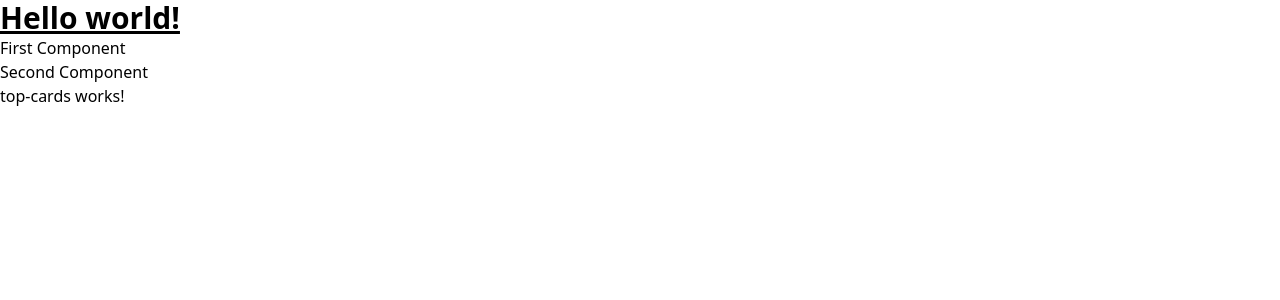
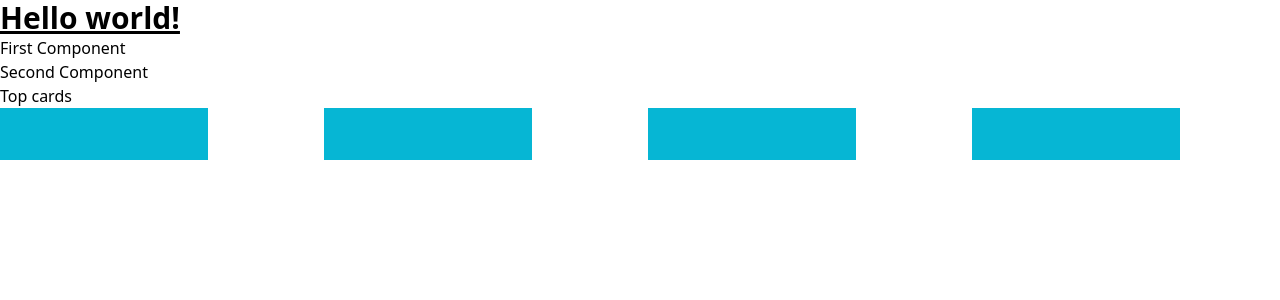
Before and after one commit to zdavidson/nextfan-angular, an Angular app: page /top-cards in a window 1280 px wide. Shown: the top 300 px of the page. Built offline with nearby package versions, Linux system fonts and the light colour scheme.

Commit message:
columns displaying

```diff
--- a/src/app/app.module.ts
+++ b/src/app/app.module.ts
@@ -10,9 +10,10 @@ import { TestRouteTwoComponent } from './test-route-two/test-route-two.component
 import { TestRouteThreeComponent } from './test-route-three/test-route-three.component';
 import { TestRouteFourComponent } from './test-route-four/test-route-four.component';
 import { TopCardsComponent } from './top-cards/top-cards.component';
+import { CardComponent } from './card/card.component';
 
 @NgModule({
-  declarations: [AppComponent, FirstComponent, SecondComponent, TestRouteOneComponent, TestRouteTwoComponent, TestRouteThreeComponent, TestRouteFourComponent, TopCardsComponent],
+  declarations: [AppComponent, FirstComponent, SecondComponent, TestRouteOneComponent, TestRouteTwoComponent, TestRouteThreeComponent, TestRouteFourComponent, TopCardsComponent, CardComponent],
   imports: [BrowserModule, AppRoutingModule],
   providers: [],
   bootstrap: [AppComponent],
--- /dev/null
+++ b/src/app/card/card.component.html
@@ -0,0 +1,5 @@
+<div
+  class="md:container md:mx-auto columns-2 md:columns-4 min-h-screen min-w-full"
+>
+  <div class="w-52 h-52 bg-cyan-500"></div>
+</div>
--- /dev/null
+++ b/src/app/card/card.component.ts
@@ -0,0 +1,15 @@
+import { Component, OnInit } from '@angular/core';
+
+@Component({
+  selector: 'app-card',
+  templateUrl: './card.component.html',
+  styleUrls: ['./card.component.css']
+})
+export class CardComponent implements OnInit {
+
+  constructor() { }
+
+  ngOnInit(): void {
+  }
+
+}
--- a/src/app/top-cards/top-cards.component.html
+++ b/src/app/top-cards/top-cards.component.html
@@ -1 +1,2 @@
-<p>top-cards works!</p>
+<h3>Top cards</h3>
+<app-card></app-card>
```
Also changed, not shown: src/app/card/card.component.css (added), 1 other file (tests, documents, lock files or other folders).
